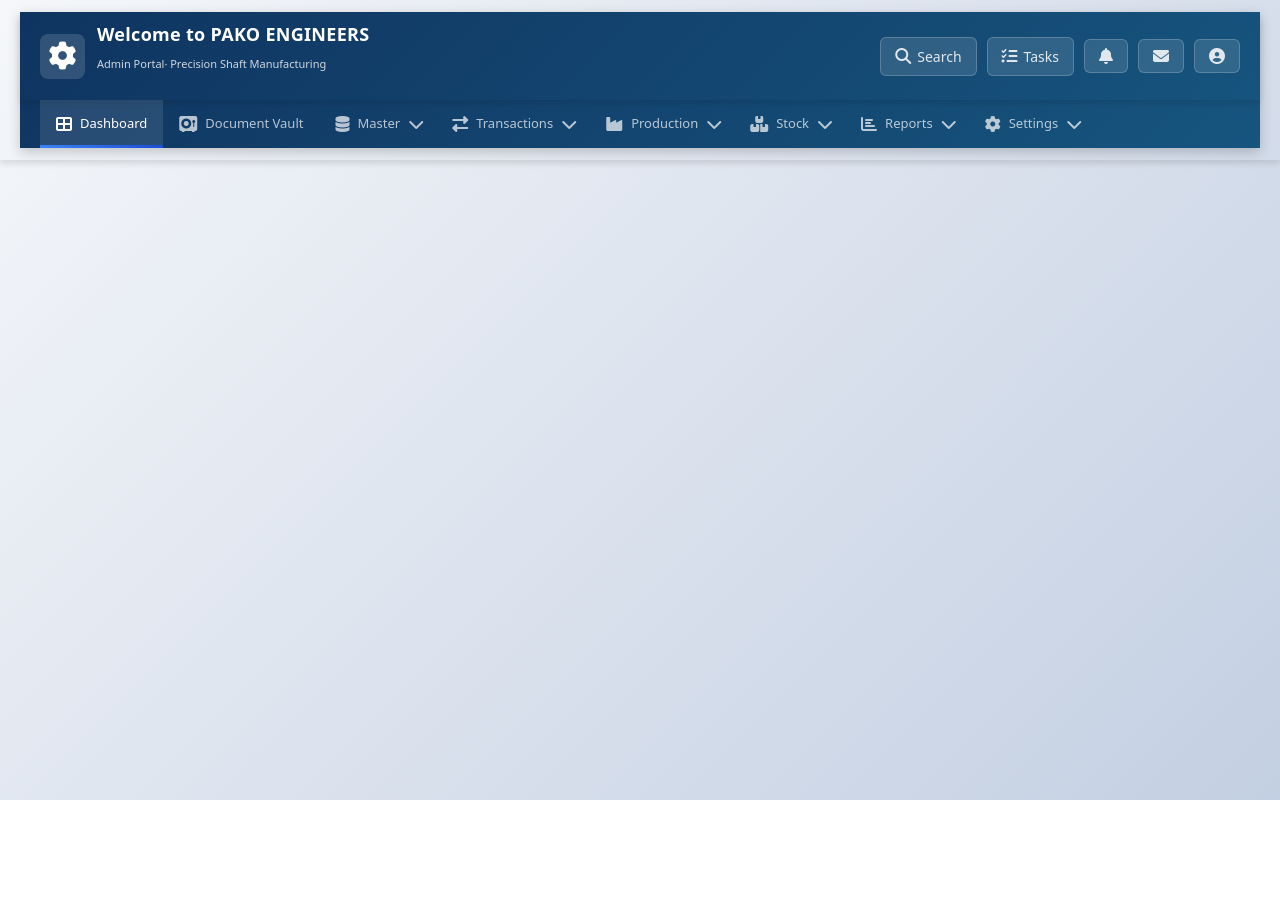
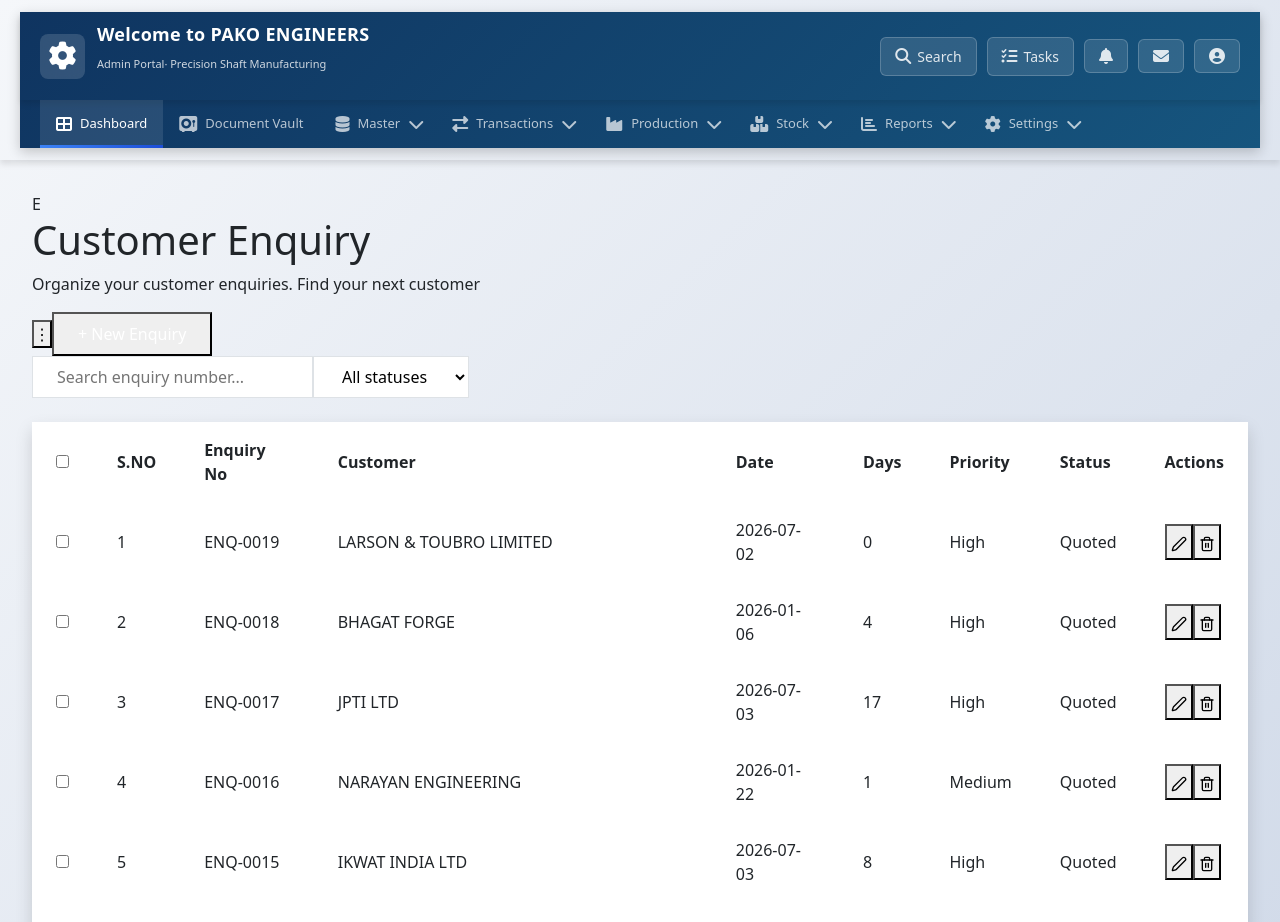
Before and after one commit to dhiraj112233a/Pako-Engineers-Group-Project, a React (Vite) app in the folder frontend/: page /customer-enquiry in a window 1280 px wide. Shown: the top 922 px of the page. Before the commit the page ends 800 px from the top, so only its background shows below. Built offline with nearby package versions, Linux system fonts and the light colour scheme.

Commit message:
Updated Dropdown

```diff
--- a/frontend/package.json
+++ b/frontend/package.json
@@ -12,10 +12,12 @@
   "dependencies": {
     "@fortawesome/fontawesome-free": "^7.3.1",
     "bootstrap": "^5.3.8",
+    "framer-motion": "^13.4.4",
     "lucide-react": "^1.47.0",
     "react": "^19.2.8",
     "react-dom": "^19.2.8",
-    "react-router-dom": "^7.18.4"
+    "react-router-dom": "^7.18.4",
+    "react-select": "^5.10.2"
   },
   "devDependencies": {
     "@types/react": "^19.2.18",
--- a/frontend/src/App.jsx
+++ b/frontend/src/App.jsx
@@ -13,6 +13,7 @@ import Machines from './components/masterpages/machines';
 import Instruments from './components/masterpages/instruments';
 import Consumables from './components/masterpages/consumables';
 import BoughtOutItems from './components/masterpages/boughtoutitems';
+import CustomerEnquiry from './components/transactionpages/customerEnquiry';
 import './App.css';
 
 function App() {
@@ -49,6 +50,7 @@ function App() {
             <Route path="/instruments" element={<Instruments />} />
             <Route path="/consumables" element={<Consumables />} />
             <Route path="/bought-out-items" element={<BoughtOutItems />} />
+            <Route path="/customer-enquiry" element={<CustomerEnquiry />} />
 
           </Routes>
 
--- a/frontend/src/components/Dropdown.jsx
+++ b/frontend/src/components/Dropdown.jsx
@@ -1,12 +1,41 @@
 import React from 'react';
+import { useNavigate } from 'react-router-dom';
 import "../styles/MenuDropdown.css";
 
 const MenuDropdown = ({ items }) => {
+  const navigate = useNavigate();
+
+  const handleItemClick = (label) => {
+    const routes = {
+      "Customers": "/customer",
+      "Vendors": "/vendors",
+      "Items": "/items",
+      "Materials": "/materials",
+      "Material Specs": "/material-specs",
+      "Material Groups": "/material-groups",
+      "Processes": "/processes",
+      "Tools": "/tools",
+      "Machines": "/machines",
+      "Instruments": "/instruments",
+      "Consumables": "/consumables",
+      "Bought-out Items": "/bought-out-items",
+      "Customer Enquiry": "/customer-enquiry"
+    };
+
+    if (routes[label]) {
+      navigate(routes[label]);
+    }
+  };
+
   return (
     <div className="menu-dropdown">
       <div className="dropdown-grid">
         {items.map((item, index) => (
-          <button key={index} className="dropdown-item">
+          <button
+            key={index}
+            className="dropdown-item"
+            onClick={() => handleItemClick(item.label)}
+          >
             <i className={`fas ${item.icon}`}></i>
             <span>{item.label}</span>
           </button>
--- /dev/null
+++ b/frontend/src/components/transactionpages/customerEnquiry.jsx
@@ -0,0 +1,128 @@
+import React, { useState } from 'react';
+import { ChevronDown, Edit2, Trash2 } from 'lucide-react';
+
+const CustomerEnquiry = () => {
+  const [enquiries] = useState([
+    { id: 1, enquiryNo: 'ENQ-0019', customer: 'LARSON & TOUBRO LIMITED', date: '2026-07-02', days: '0', priority: 'High', status: 'Quoted' },
+    { id: 2, enquiryNo: 'ENQ-0018', customer: 'BHAGAT FORGE', date: '2026-01-06', days: '4', priority: 'High', status: 'Quoted' },
+    { id: 3, enquiryNo: 'ENQ-0017', customer: 'JPTI LTD', date: '2026-07-03', days: '17', priority: 'High', status: 'Quoted' },
+    { id: 4, enquiryNo: 'ENQ-0016', customer: 'NARAYAN ENGINEERING', date: '2026-01-22', days: '1', priority: 'Medium', status: 'Quoted' },
+    { id: 5, enquiryNo: 'ENQ-0015', customer: 'IKWAT INDIA LTD', date: '2026-07-03', days: '8', priority: 'High', status: 'Quoted' },
+    { id: 6, enquiryNo: 'ENQ-0014', customer: 'JPTI LTD', date: '2026-07-03', days: '3', priority: 'High', status: 'Quoted' },
+    { id: 7, enquiryNo: 'ENQ-0013', customer: 'SKF INDIA INDUSTRIAL LTD', date: '2026-05-30', days: '4', priority: 'High', status: 'Quoted' },
+    { id: 8, enquiryNo: 'ENQ-0012', customer: 'NARAYAN ENGINEERING', date: '2026-02-29', days: '2', priority: 'Medium', status: 'Quoted' },
+    { id: 9, enquiryNo: 'ENQ-0011', customer: 'BHARAT FORGE', date: '2026-07-02', days: '9', priority: 'Medium', status: 'Open' },
+    { id: 10, enquiryNo: 'ENQ-0010', customer: 'VALMET THOMAS CIDER PROJECT LTD', date: '2026-07-01', days: '7', priority: 'Medium', status: 'Open' },
+    { id: 11, enquiryNo: 'ENQ-0019', customer: 'UNITED CONVEYOR CORPORATION INDIA PVT LTD', date: '2026-05-30', days: '2', priority: 'High', status: 'Quoted' },
+    { id: 12, enquiryNo: 'ENQ-0018', customer: 'UNITED CONVEYOR CORPORATION INDIA PVT LTD', date: '2026-07-02', days: '2', priority: 'Medium', status: 'Quoted' },
+    { id: 13, enquiryNo: 'ENQ-0017', customer: 'DANELI INDIA LTD', date: '2026-04-11', days: '1', priority: 'Low', status: 'Quoted' },
+    { id: 14, enquiryNo: 'ENQ-0016', customer: 'DANELI INDIA LTD', date: '2026-05-25', days: '3', priority: 'Low', status: 'Quoted' },
+    { id: 15, enquiryNo: 'ENQ-0015', customer: 'DANELI INDIA LTD', date: '2026-02-23', days: '4', priority: 'Low', status: 'Quoted' },
+    { id: 16, enquiryNo: 'ENQ-0014', customer: 'BHARAT FORGE', date: '2026-01-24', days: '3', priority: 'High', status: 'Quoted' },
+    { id: 17, enquiryNo: 'ENQ-0013', customer: 'MARUTI VALVES PROJECT LIMITED', date: '2026-05-29', days: '2', priority: 'High', status: 'Quoted' },
+  ]);
+
+  return (
+    <div className="min-h-screen bg-gray-50 p-6">
+      {/* Header Section */}
+      <div className="flex justify-between items-start mb-6">
+        <div className="flex items-center gap-3">
+          <div className="w-8 h-8 bg-blue-100 rounded flex items-center justify-center">
+            <span className="text-blue-600 font-bold">E</span>
+          </div>
+          <div>
+            <h1 className="text-2xl font-bold text-gray-900">Customer Enquiry</h1>
+            <p className="text-gray-500 text-sm">Organize your customer enquiries. Find your next customer</p>
+          </div>
+        </div>
+        <div className="flex gap-2">
+          <button className="text-gray-400 text-xl">⋮</button>
+          <button className="px-4 py-2 bg-blue-600 text-white rounded-lg text-sm font-medium hover:bg-blue-700">
+            + New Enquiry
+          </button>
+        </div>
+      </div>
+
+      {/* Filter Section */}
+      <div className="flex justify-between items-center mb-4">
+        <div className="flex gap-3">
+          <input
+            type="text"
+            placeholder="Search enquiry number..."
+            className="px-4 py-2 border border-gray-300 rounded-lg text-sm w-64 focus:outline-none focus:ring-2 focus:ring-blue-500"
+          />
+          <select className="px-4 py-2 border border-gray-300 rounded-lg text-sm bg-white focus:outline-none focus:ring-2 focus:ring-blue-500">
+            <option>All statuses</option>
+            <option>Quoted</option>
+            <option>Open</option>
+          </select>
+        </div>
+      </div>
+
+      {/* Table Section */}
+      <div className="bg-white rounded-lg shadow overflow-hidden">
+        <div className="overflow-x-auto">
+          <table className="w-full">
+            <thead className="bg-gray-50 border-b border-gray-200">
+              <tr>
+                <th className="px-4 py-3 text-left">
+                  <input type="checkbox" className="w-4 h-4 rounded border-gray-300" />
+                </th>
+                <th className="px-4 py-3 text-left text-xs font-semibold text-gray-600 uppercase tracking-wide">S.NO</th>
+                <th className="px-4 py-3 text-left text-xs font-semibold text-gray-600 uppercase tracking-wide">Enquiry No</th>
+                <th className="px-4 py-3 text-left text-xs font-semibold text-gray-600 uppercase tracking-wide">Customer</th>
+                <th className="px-4 py-3 text-left text-xs font-semibold text-gray-600 uppercase tracking-wide">Date</th>
+                <th className="px-4 py-3 text-left text-xs font-semibold text-gray-600 uppercase tracking-wide">Days</th>
+                <th className="px-4 py-3 text-left text-xs font-semibold text-gray-600 uppercase tracking-wide">Priority</th>
+                <th className="px-4 py-3 text-left text-xs font-semibold text-gray-600 uppercase tracking-wide">Status</th>
+                <th className="px-4 py-3 text-left text-xs font-semibold text-gray-600 uppercase tracking-wide">Actions</th>
+              </tr>
+            </thead>
+            <tbody className="divide-y divide-gray-200">
+              {enquiries.map((item, index) => (
+                <tr key={item.id} className="hover:bg-gray-50 transition-colors">
+                  <td className="px-4 py-3">
+                    <input type="checkbox" className="w-4 h-4 rounded border-gray-300" />
+                  </td>
+                  <td className="px-4 py-3 text-sm text-gray-600">{index + 1}</td>
+                  <td className="px-4 py-3 text-sm font-medium text-blue-600">{item.enquiryNo}</td>
+                  <td className="px-4 py-3 text-sm text-gray-700">{item.customer}</td>
+                  <td className="px-4 py-3 text-sm text-gray-600">{item.date}</td>
+                  <td className="px-4 py-3 text-sm text-gray-600">{item.days}</td>
+                  <td className="px-4 py-3 text-sm font-medium">
+                    <span className={`${
+                      item.priority === 'High' ? 'text-red-600' :
+                      item.priority === 'Medium' ? 'text-orange-500' :
+                      'text-green-600'
+                    }`}>
+                      {item.priority}
+                    </span>
+                  </td>
+                  <td className="px-4 py-3 text-sm font-medium">
+                    <span className={`${
+                      item.status === 'Quoted' ? 'text-purple-600' :
+                      item.status === 'Open' ? 'text-blue-600' :
+                      'text-gray-600'
+                    }`}>
+                      {item.status}
+                    </span>
+                  </td>
+                  <td className="px-4 py-3 text-sm flex gap-2">
+                    <button className="text-gray-400 hover:text-blue-600 transition-colors p-1">
+                      <Edit2 size={16} />
+                    </button>
+                    <button className="text-gray-400 hover:text-red-600 transition-colors p-1">
+                      <Trash2 size={16} />
+                    </button>
+                  </td>
+                </tr>
+              ))}
+            </tbody>
+          </table>
+        </div>
+      </div>
+    </div>
+  );
+};
+
+export default CustomerEnquiry;
```
Also changed, not shown: frontend/src/components/NavbarMenu.jsx (+68 -16 lines), 1 other file (tests, documents, lock files or other folders).
